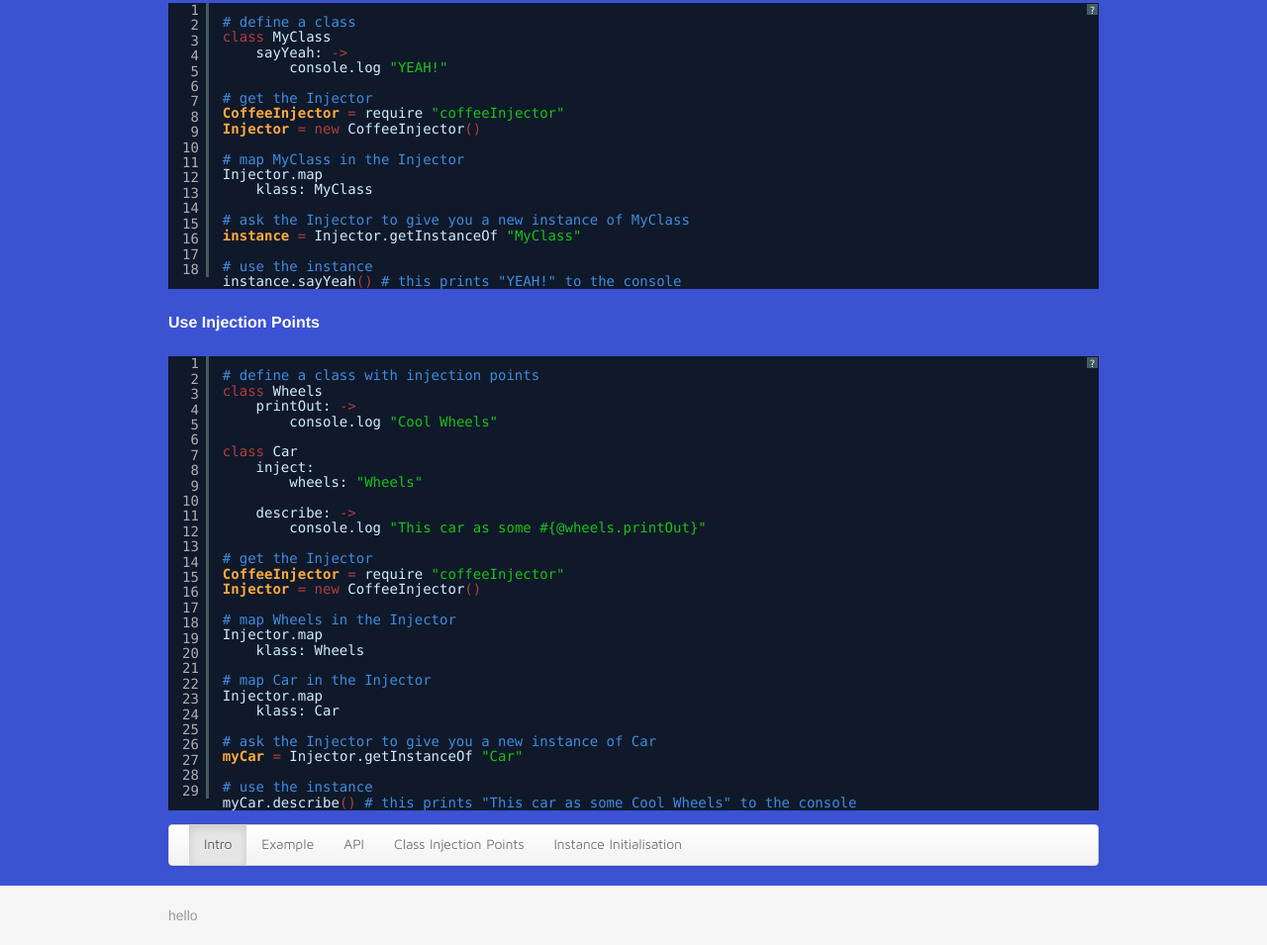
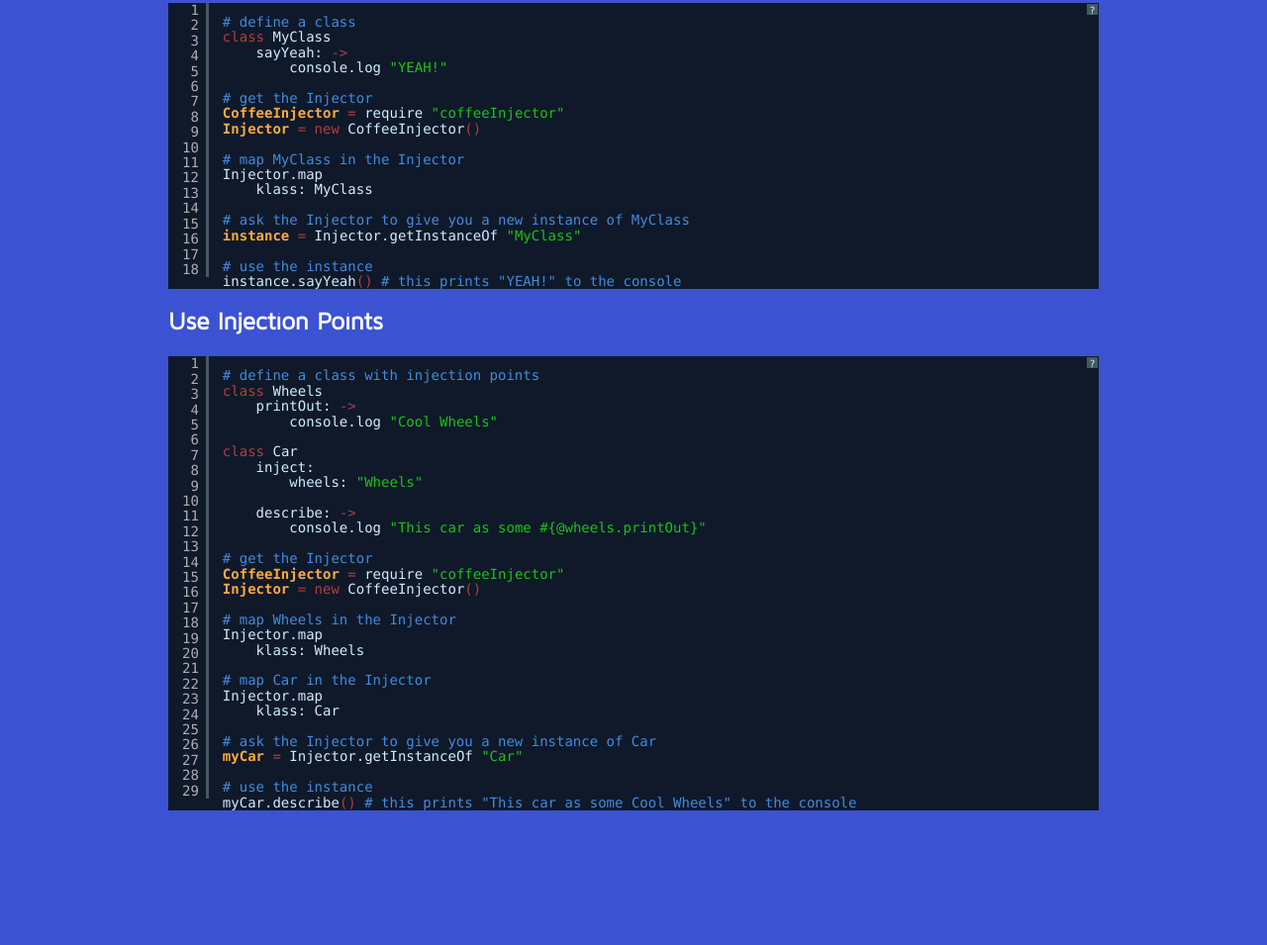
Before and after one commit to vizio360/coffee-sweetener, a plain HTML site: page index.html in a window 1280 px wide. Shown: the part 511-1466 px from the top of the page at 99% size. After the commit the page ends 1344 px from the top, so only its background shows below. Drawn offline with nearby package versions, Linux system fonts and the light colour scheme.

Commit message:
removed nav bar and footer

```diff
--- a/index.html
+++ b/index.html
@@ -28,24 +28,6 @@
             margin: 0 auto -60px;
         }
 
-        /* Set the fixed height of the footer here */
-        #push,
-        #footer {
-            height: 60px;
-        }
-        #footer {
-            background-color: #f5f5f5;
-        }
-
-        /* Lastly, apply responsive CSS fixes as necessary */
-        @media (max-width: 767px) {
-            #footer {
-                margin-left: -20px;
-                margin-right: -20px;
-                padding-left: 20px;
-                padding-right: 20px;
-            }
-        }
 
         /* Custom page CSS
         -------------------------------------------------- */
@@ -74,11 +56,10 @@
         }
         h2 {
             font-family: 'MavenProMedium';
-            font-size: 20px;
             color: #FFF;
         }
         h3 {
-            font-size: 16px;
+            font-family: 'MavenProRegular';
             color: #FFF;
         }
 
@@ -156,32 +137,6 @@ myCar.describe() # this prints "This car as some Cool Wheels" to the console
 </pre>
 
                 </div>
-                <div class="span12">
-                    <div class="navbar">
-                        <div class="navbar-inner">
-                            <ul class="nav">
-                                <li class="active"><a href="#a">Intro</a></li>
-                                <li>
-                                    <a href="#b">Example</a>
-                                </li>
-                                <li><a href="#c">API</a></li>
-                                <li><a href="#d">Class Injection Points</a></li>
-                                <li><a href="#e">Instance Initialisation</a></li>
-                            </ul>
-                        </div>
-                    </div>
-
-                </div>
-            </div>
-        </div>
-        <div id="push"></div>
-    </div>
-    <div id="footer">
-        <div class="container">
-            <div class="muted credit">
-            hello
-            </div>
-        </div>
     </div>
     <script src="http://code.jquery.com/jquery.js" type="text/javascript"></script>
     <script src="lib/bootstrap/js/bootstrap.min.js" type="text/javascript"></script>
```
